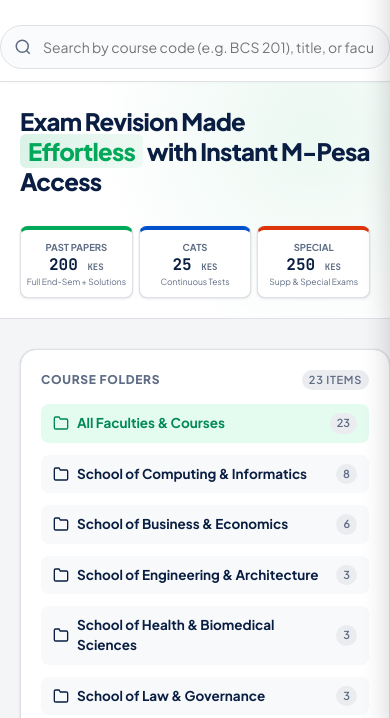
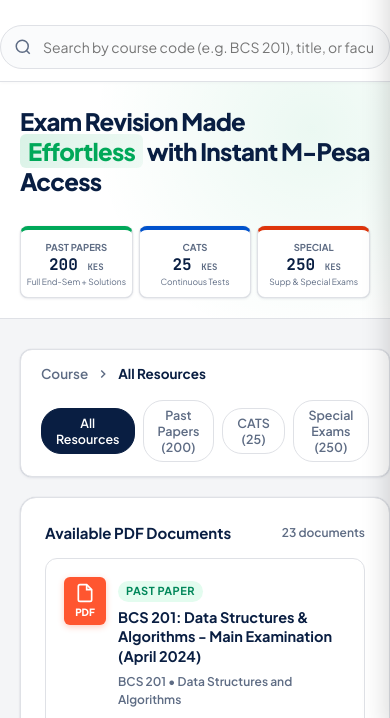
Before and after one commit to Princemicah001/CourseCorrect, a website: page index.html in a window 390 px wide. Shown: the part 113-831 px from the top of the page. Drawn offline with Linux system fonts and the light colour scheme; no server answers.

Commit message:
Hide Course Folders sidebar card on mobile view

```diff
--- a/index.html
+++ b/index.html
@@ -1284,7 +1284,7 @@
         @media (max-width: 992px) {
             .hero-grid { grid-template-columns: 1fr; }
             .explorer-layout { grid-template-columns: 1fr; }
-            .sidebar { position: static; max-height: none; }
+            .sidebar { display: none !important; }
             .cart-drawer { width: 100vw; right: -100vw; }
         }
 
```
